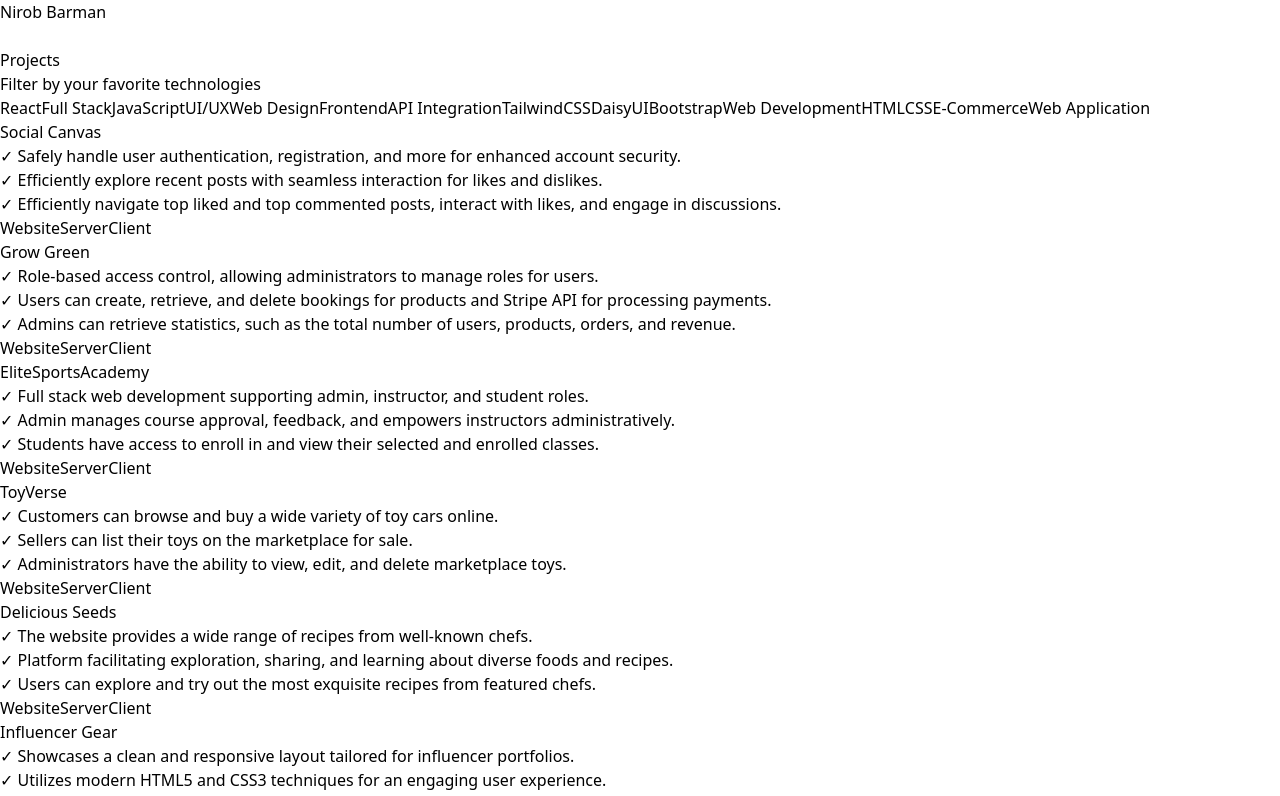
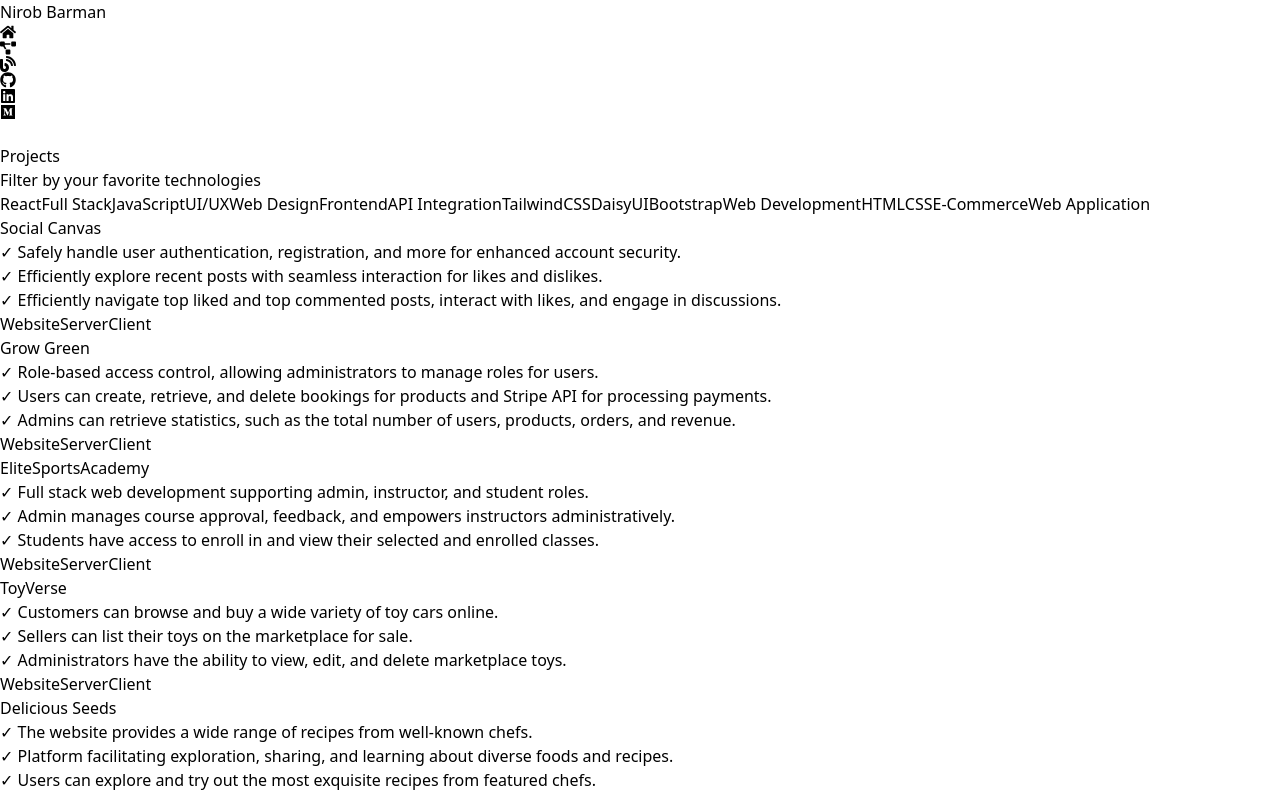
Before and after one commit to Nirob-Barman/MyPortfolio, a React (Vite) app: page /projects in a window 1280 px wide. Shown: the top 796 px of the page. Built offline with nearby package versions, Linux system fonts and the light colour scheme.

Commit message:
Layout and Design Updated

```diff
--- a/src/Home/Home/Home.jsx
+++ b/src/Home/Home/Home.jsx
@@ -7,15 +7,13 @@ import Contact from "../../Shared/contact";
 
 const Home = () => {
     return (
-        <div className="min-h-screen bg-gradient-to-r from-gray-900 via-gray-800 to-black">
-            <div id="Home" className="bg-white bg-opacity-90 rounded-2xl shadow-2xl p-8 md:p-16 max-w-6xl mx-auto my-8">
-                <Introduction />
-                <About />
-                <Skills />
-                <Certifications />
-                <Projects />
-                <Contact />
-            </div>
+        <div id="Home" className="bg-white bg-opacity-90 rounded-2xl shadow-2xl p-8 md:p-16 max-w-6xl mx-auto">
+            <Introduction />
+            <About />
+            <Projects />
+            <Skills />
+            <Certifications />
+            <Contact />
         </div>
     );
 };
--- a/src/Home/Home/ProjectsPage.jsx
+++ b/src/Home/Home/ProjectsPage.jsx
@@ -30,7 +30,7 @@ const ProjectsPage = () => {
     );
 
     return (
-        <div className="pt-24 my-24">
+        <div className="bg-white bg-opacity-90 rounded-2xl shadow-2xl p-8 md:p-16 max-w-6xl mx-auto">
             <div className="text-center mb-8">
                 <h1 className="text-3xl font-bold mb-4">Projects</h1>
                 <p className="text-gray-900 text-lg">Filter by your favorite technologies</p>
@@ -44,8 +44,8 @@ const ProjectsPage = () => {
                         onClick={() => handleCategoryToggle(category)}
                         className={`px-4 py-2 rounded-full border transition-all duration-300 shadow-sm
                             ${selectedCategories.includes(category) ?
-                                "bg-blue-500 text-white border-blue-500" :
-                                "bg-gray-200 text-gray-700 border-gray-300 hover:bg-gray-300"}
+                                "bg-blue-500 text-white font-semibold border-blue-500" :
+                                "bg-gray-200 text-gray-700 border-gray-300 hover:bg-white"}
                         `}
                     >
                         {category}
--- a/src/Layout/Main.jsx
+++ b/src/Layout/Main.jsx
@@ -6,7 +6,9 @@ const Main = () => {
     return (
         <div>
             <NavBar />
-            <Outlet />
+            <div className='min-h-screen bg-gradient-to-r from-gray-900 via-gray-800 to-black'>
+                <Outlet />
+            </div>
             <Footer />
         </div>
     );
--- a/src/Shared/About.jsx
+++ b/src/Shared/About.jsx
@@ -1,7 +1,7 @@
 
 const About = () => {
     return (
-        <div id="About">
+        <div id="About" className="py-12">
             <section className="bg-white rounded-lg shadow-lg p-8">
                 <p className="mb-4">
                     I am a Software Engineer specializing in .NET technologies like ASP.NET Core and ASP.NET MVC. My expertise includes building scalable, maintainable web applications using Clean Architecture and integrating databases like MSSQL, MySQL, and MongoDB.
--- a/src/Shared/Certifications.jsx
+++ b/src/Shared/Certifications.jsx
@@ -9,7 +9,7 @@ const Certifications = () => {
                 {[...certifications]
                     .sort((a, b) => new Date(b.date) - new Date(a.date))
                     .map((cert, index) => (
-                    <a key={index} href={cert.link} target="_blank" rel="noopener noreferrer" className="block p-6 bg-gray-100 rounded-lg shadow-lg transition-transform hover:scale-105 hover:shadow-2xl">
+                        <a key={index} href={cert.link} target="_blank" rel="noopener noreferrer" className="block p-6 bg-white rounded-lg shadow-lg transition-transform hover:scale-105 hover:shadow-2xl">
                         {/* <img src={cert.image} alt={cert.organization} className="h-10 mx-auto mb-4" /> */}
                         <h3 className="text-xl font-semibold text-gray-900 truncate" title={cert.title}>{cert.title}</h3>
                         <p className="text-gray-600">{cert.organization}</p>
--- a/src/Shared/Introduction.jsx
+++ b/src/Shared/Introduction.jsx
@@ -19,7 +19,7 @@ const Introduction = () => {
                     <h1 className="text-3xl font-bold mb-2 text-gray-800">
                         Hi, I'm <span className="text-blue-500">Nirob Barman</span>
                     </h1>
-                    <h2 className="text-xl text-gray-600">
+                    <h2 className="text-xl text-gray-600 font-semibold">
                         <Typewriter
                             options={{
                                 strings: ["Software Engineer", "Full Stack Developer", "Web Developer", ".NET Enthusiast"],
@@ -31,7 +31,7 @@ const Introduction = () => {
                 </div>
 
                 <p className="text-base text-gray-700 mt-6">
-                    I'm a .NET developer who loves clean code, efficient solutions, and building real-world applications that scale.
+                    I'm a <span className='font-bold text-blue-500'>.NET developer</span> who loves clean code, efficient solutions, and building <br /> real-world applications that scale.
                 </p>
 
 
--- a/src/Shared/NavBar.jsx
+++ b/src/Shared/NavBar.jsx
@@ -1,6 +1,6 @@
 import { useState, useEffect } from 'react';
 import { Link, useLocation } from 'react-router-dom';
-import { FaGithub, FaLinkedin, FaMedium } from 'react-icons/fa';
+import { FaHome, FaGithub, FaLinkedin, FaMedium, FaProjectDiagram, FaBlog } from 'react-icons/fa';
 import { AiOutlineCloudDownload } from 'react-icons/ai';
 
 const NavBar = () => {
@@ -36,8 +36,8 @@ const NavBar = () => {
     }, []);
 
     return (
-        <nav className="bg-gray-800 text-white fixed top-0 left-0 right-0 z-50">
-            <div className="container mx-auto flex items-center justify-between py-4 px-6 md:px-24">
+        <nav className="fixed left-0 right-0 bg-gray-800 text-white z-50">
+            <div className="flex items-center justify-between py-4 px-6 md:px-24">
                 <div>
                     <Link to="/" className="text-2xl font-bold">
                         Nirob Barman
@@ -45,7 +45,7 @@ const NavBar = () => {
                 </div>
 
                 <div className="hidden md:flex items-center space-x-4">
-                    {location.pathname === "/" && (
+                    {location.pathname === "/" ?
                         <>
                             <a href="#Introduction">Introduction</a>
                             <a href="#About">About</a>
@@ -66,7 +66,27 @@ const NavBar = () => {
                                 <AiOutlineCloudDownload className="mr-1" size={30} />Resume
                             </button>
                         </>
-                    )}
+                        : <>
+                            <Link to="/" className="text-2xl font-bold">
+                                <FaHome />
+                            </Link>
+                            <Link to="/projects" className="text-2xl font-bold">
+                                <FaProjectDiagram />
+                            </Link>
+                            <Link to="/blogs" className="text-2xl font-bold">
+                                <FaBlog />
+                            </Link>
+                            <a href="https://github.com/Nirob-Barman" target="_blank" rel="noopener noreferrer" className="hover:text-gray-300">
+                                <FaGithub />
+                            </a>
+                            <a href="https://www.linkedin.com/in/nirob-barman/" target="_blank" rel="noopener noreferrer" className="hover:text-gray-300">
+                                <FaLinkedin />
+                            </a>
+                            <a href="https://medium.com/@nirob-barman" target="_blank" rel="noopener noreferrer" className="hover:text-gray-300">
+                                <FaMedium />
+                            </a>
+                        </>
+                    }
 
                 </div>
 
--- a/src/Shared/Projects.jsx
+++ b/src/Shared/Projects.jsx
@@ -60,7 +60,7 @@ const Project = () => {
     ]
 
     return (
-        <div id='Projects'>
+        <div id='Projects' className='py-12'>
             <div className='text-center text-3xl font-bold mb-5'>
                 <h2>Explore Amazing Projects</h2>
             </div>
@@ -76,7 +76,7 @@ const Project = () => {
             <div className="grid grid-cols-1 md:grid-cols-3 gap-6">
                 {projectsData.map((project, index) => (
                     <div key={index} className="relative overflow-hidden group rounded-lg">
-                        <div className="project-info p-4 bg-gray-100">
+                        <div className="p-4 bg-white rounded-lg">
                             <h2 className="text-xl font-semibold">{project.name}</h2>
                             <ul className="mt-2  mb-4 h-40 overflow-auto">
                                 {project.features.map((feature, index) => (
--- a/src/Shared/Skills.jsx
+++ b/src/Shared/Skills.jsx
@@ -40,7 +40,7 @@ const Skills = () => {
             <h2 className="text-center text-3xl font-bold mb-8 text-gray-800">My Skills</h2>
             <div className="grid grid-cols-2 sm:grid-cols-3 md:grid-cols-4 lg:grid-cols-5 gap-6">
                 {skills.map((skill, index) => (
-                    <div key={index} className="flex flex-col items-center bg-white rounded-2xl shadow-lg p-4 transition-transform transform hover:scale-105 hover:shadow-xl">
+                    <div key={index} className="flex flex-col items-center bg-white rounded-lg shadow-lg p-4 transition-transform transform hover:scale-105 hover:shadow-xl">
                         <skill.icon className="text-5xl mb-3 text-blue-600" />
                         <p className="text-center text-lg font-semibold text-gray-700">{skill.name}</p>
                     </div>
--- a/src/Shared/contact.jsx
+++ b/src/Shared/contact.jsx
@@ -28,8 +28,8 @@ const Contact = () => {
     return (
         <section id="Contacts" className="bg-gray-900 text-white py-12 px-6 my-12 rounded-lg">
             <div className="max-w-6xl mx-auto grid md:grid-cols-2 gap-12">
-                <div className="flex flex-col space-y-6">
-                    <h2 className="text-4xl font-bold mb-4">Get in Touch</h2>
+                <div className="flex flex-col space-y-6 pl-6">
+                    <h2 className="text-4xl font-bold pt-2">Get in Touch</h2>
                     <p className="text-gray-400">I'd love to hear from you! Feel free to reach out through this form or connect with me on my social platforms.</p>
                     <div className="space-y-4">
                         <a href="https://github.com/Nirob-Barman" target="_blank" rel="noreferrer" className="flex items-center space-x-3 text-gray-300 hover:text-white">
```
